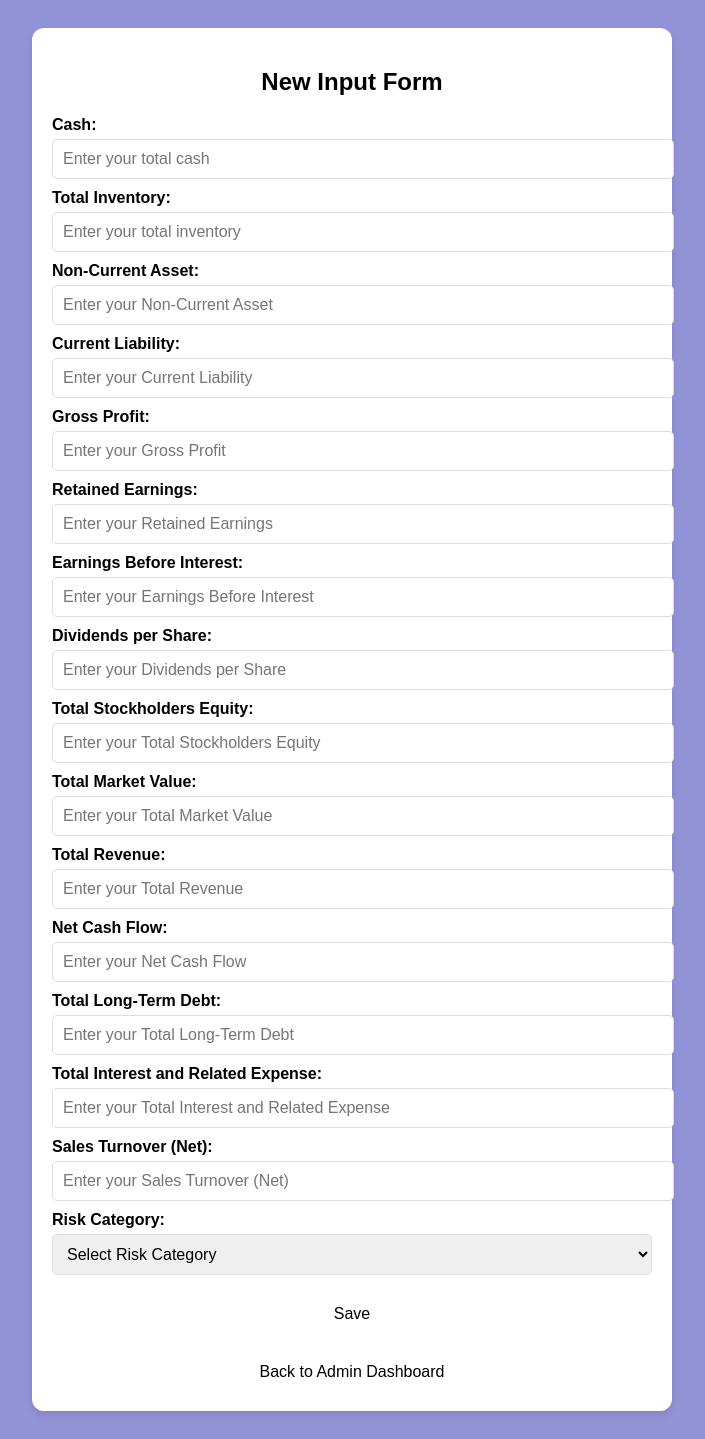
After one commit to notzainn/C300, a Django app: page /risk_model/new_form/ in a window 1280 px wide. The commit adds this page. Shown: the whole page, without its empty margins (288-993 px from the left). Run offline with Django 5.2, Linux system fonts and the light colour scheme; parts of the project's set-up code (start-up, migrations or seed data) failed here and were passed over; some libraries are stand-ins or nearby versions.

Commit message:
Changed Add Prediction Function and Layout - Shanna

```diff
--- /dev/null
+++ b/credit_risk/risk_model/templates/risk_model/new_form.html
@@ -0,0 +1,139 @@
+{% load static %}
+<!DOCTYPE html>
+<html lang="en">
+<head>
+    <meta charset="UTF-8">
+    <meta name="viewport" content="width=device-width, initial-scale=1.0">
+    <title>New Form Page</title>
+    <link rel="stylesheet" type="text/css" href="https://cdn.datatables.net/1.12.1/css/jquery.dataTables.min.css">
+    <style>
+        body {
+            font-family: Arial, sans-serif;
+            padding: 20px;
+            background-color: rgb(147, 147, 215);
+            color: white;
+        }
+
+        .container {
+            max-width: 600px;
+            margin: 0 auto;
+            padding: 20px;
+            background: #fff;
+            border-radius: 12px;
+            box-shadow: 0 4px 10px rgba(0, 0, 0, 0.1);
+            color: black;
+        }
+
+        h2 {
+            text-align: center;
+            color: black;
+        }
+
+        label {
+            display: block;
+            margin-top: 10px;
+            font-weight: bold;
+            color: black;
+        }
+
+        input[type="text"], input[type="number"], select {
+            width: 100%;
+            padding: 10px;
+            margin-top: 5px;
+            border: 1px solid #ddd;
+            border-radius: 5px;
+            font-size: 16px;
+        }
+
+        button {
+            display: block;
+            width: 100%;
+            margin-top: 20px;
+            padding: 10px;
+            background-color: white;
+            color: black;
+            font-size: 16px;
+            border: none;
+            border-radius: 5px;
+            cursor: pointer;
+        }
+
+        button:hover {
+            background-color: grey;
+        }
+    </style>
+</head>
+<body>
+
+    <div class="container">
+        <h2>New Input Form</h2>
+
+        <form id="newInputForm" method="POST" action="{% url 'new_form_page' %}">
+            {% csrf_token %}
+            <label for="cash">Cash:</label>
+    <input type="number" step="0.01" id="cash" name="cash" placeholder="Enter your total cash" required>
+
+    <label for="total_inventory">Total Inventory:</label>
+    <input type="number" step="0.01" id="total_inventory" name="total_inventory" placeholder="Enter your total inventory" required>
+
+    <label for="non_current_asset">Non-Current Asset:</label>
+    <input type="number" step="0.01" id="non_current_asset" name="non_current_asset" placeholder="Enter your Non-Current Asset" required>
+
+    <label for="current_liability">Current Liability:</label>
+    <input type="number" step="0.01" id="current_liability" name="current_liability" placeholder="Enter your Current Liability" required>
+
+    <label for="gross_profit">Gross Profit:</label>
+    <input type="number" step="0.01" id="gross_profit" name="gross_profit" placeholder="Enter your Gross Profit" required>
+
+    <label for="retained_earnings">Retained Earnings:</label>
+    <input type="number" step="0.01" id="retained_earnings" name="retained_earnings" placeholder="Enter your Retained Earnings" required>
+
+    <label for="earnings_before_interest">Earnings Before Interest:</label>
+    <input type="number" step="0.01" id="earnings_before_interest" name="earnings_before_interest" placeholder="Enter your Earnings Before Interest" required>
+
+    <label for="dividends_per_share">Dividends per Share:</label>
+    <input type="number" step="0.01" id="dividends_per_share" name="dividends_per_share" placeholder="Enter your Dividends per Share" required>
+
+    <label for="total_stockholders_equity">Total Stockholders Equity:</label>
+    <input type="number" step="0.01" id="total_stockholders_equity" name="total_stockholders_equity" placeholder="Enter your Total Stockholders Equity" required>
+
+    <label for="total_market_value">Total Market Value:</label>
+    <input type="number" step="0.01" id="total_market_value" name="total_market_value" placeholder="Enter your Total Market Value" required>
+
+    <label for="total_revenue">Total Revenue:</label>
+    <input type="number" step="0.01" id="total_revenue" name="total_revenue" placeholder="Enter your Total Revenue" required>
+
+    <label for="net_cash_flow">Net Cash Flow:</label>
+    <input type="number" step="0.01" id="net_cash_flow" name="net_cash_flow" placeholder="Enter your Net Cash Flow" required>
+
+    <label for="total_long_term_debt">Total Long-Term Debt:</label>
+    <input type="number" step="0.01" id="total_long_term_debt" name="total_long_term_debt" placeholder="Enter your Total Long-Term Debt" required>
+
+    <label for="total_interest_and_related_expense">Total Interest and Related Expense:</label>
+    <input type="number" step="0.01" id="total_interest_and_related_expense" name="total_interest_and_related_expense" placeholder="Enter your Total Interest and Related Expense" required>
+
+    <label for="sales_turnover_net">Sales Turnover (Net):</label>
+    <input type="number" step="0.01" id="sales_turnover_net" name="sales_turnover_net" placeholder="Enter your Sales Turnover (Net)" required>
+
+    <label for="riskCategory">Risk Category:</label>
+    <select id="riskCategory" name="riskCategory" required>
+        <option value="" disabled selected>Select Risk Category</option>
+        <option value="Low Risk">Low Risk</option>
+        <option value="Medium Risk">Medium Risk</option>
+        <option value="High Risk">High Risk</option>
+    </select>
+            <button type="submit">Save</button>
+        </form>
+
+        <button onclick="window.location.href='admin.html'">Back to Admin Dashboard</button>
+    </div>
+
+   <!--  <script>
+        document.getElementById('newInputForm').addEventListener('submit', function(event) {
+            alert('Form Submitted Successfully!');
+            this.reset();
+        });
+    </script>
+ -->
+</body>
+</html>
--- a/credit_risk/risk_model/urls.py
+++ b/credit_risk/risk_model/urls.py
@@ -17,4 +17,7 @@ urlpatterns = [
     path("export/pdf/", views.export_to_pdf, name="export_to_pdf"),
     path('api/predictions/', views.predictions_api, name='predictions_api'),  # API for predictions
     path('api/predictions/<int:id>/', views.predictions_api, name='predictions_api'),
+    path('new_form/', views.new_form_view, name='new_form_page'),
+    path('admin_dashboard/', views.admin_dashboard, name='admin_dashboard'),
+    path('new_form/admin.html', views.admin_dashboard, name='admin_html'),
 ]
--- a/credit_risk/risk_model/views.py
+++ b/credit_risk/risk_model/views.py
@@ -452,3 +452,65 @@ def predictions_api(request, id=None):
             return JsonResponse({'error': str(e)}, status=500)
 
     return JsonResponse({'error': 'Invalid request method'}, status=400)
+
+@csrf_exempt
+def new_form_view(request):
+    if request.method == 'POST':
+        try:
+            # Debugging: Print all received POST data
+            print("POST Data:", request.POST)
+
+            # Extract and validate input data
+            cash = float(request.POST.get('cash', '0').strip())
+            total_inventory = float(request.POST.get('total_inventory', '0').strip())
+            non_current_asset = float(request.POST.get('non_current_asset', '0').strip())
+            current_liability = float(request.POST.get('current_liability', '0').strip())
+            gross_profit = float(request.POST.get('gross_profit', '0').strip())
+            retained_earnings = float(request.POST.get('retained_earnings', '0').strip())
+            earnings_before_interest = float(request.POST.get('earnings_before_interest', '0').strip())
+            dividends_per_share = float(request.POST.get('dividends_per_share', '0').strip())
+            total_stockholders_equity = float(request.POST.get('total_stockholders_equity', '0').strip())
+            total_market_value = float(request.POST.get('total_market_value', '0').strip())
+            total_revenue = float(request.POST.get('total_revenue', '0').strip())
+            net_cash_flow = float(request.POST.get('net_cash_flow', '0').strip())
+            total_long_term_debt = float(request.POST.get('total_long_term_debt', '0').strip())
+            total_interest_and_related_expense = float(request.POST.get('total_interest_and_related_expense', '0').strip())
+            sales_turnover_net = float(request.POST.get('sales_turnover_net', '0').strip())
+            risk_category = request.POST.get('riskCategory', '').strip()  # Risk category remains as a string
+
+            # Save user input data
+            user_input = UserInput.objects.create(
+                cash=cash,
+                total_inventory=total_inventory,
+                non_current_asset=non_current_asset,
+                current_liability=current_liability,
+                gross_profit=gross_profit,
+                retained_earnings=retained_earnings,
+                earnings_before_interest=earnings_before_interest,
+                dividends_per_share=dividends_per_share,
+                total_stockholders_equity=total_stockholders_equity,
+                total_market_value=total_market_value,
+                total_revenue=total_revenue,
+                net_cash_flow=net_cash_flow,
+                total_long_term_debt=total_long_term_debt,
+                total_interest_and_related_expense=total_interest_and_related_expense,
+                sales_turnover_net=sales_turnover_net,
+            )
+
+            # Save prediction data
+            Prediction.objects.create(
+                user_input=user_input,
+                risk_rating=risk_category
+            )
+
+            print(request, "Record successfully saved.")
+
+            return redirect(('admin_dashboard'))
+
+
+        except Exception as e:
+            # Log error and show an error message
+            print(f"Error saving data: {e}")
+            return render(request, 'risk_model/new_form.html', {'error': 'Failed to save data. Please try again.'})
+
+    return render(request, 'risk_model/new_form.html')
```
Also changed, not shown: credit_risk/risk_model/templates/risk_model/admin.html (+22 -2 lines).
